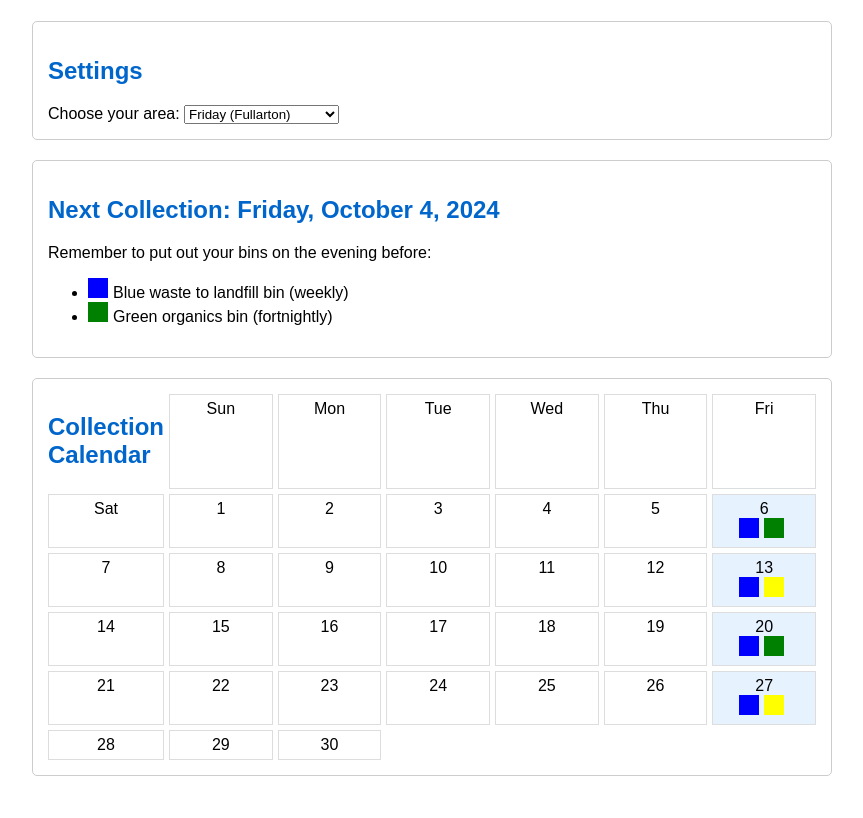
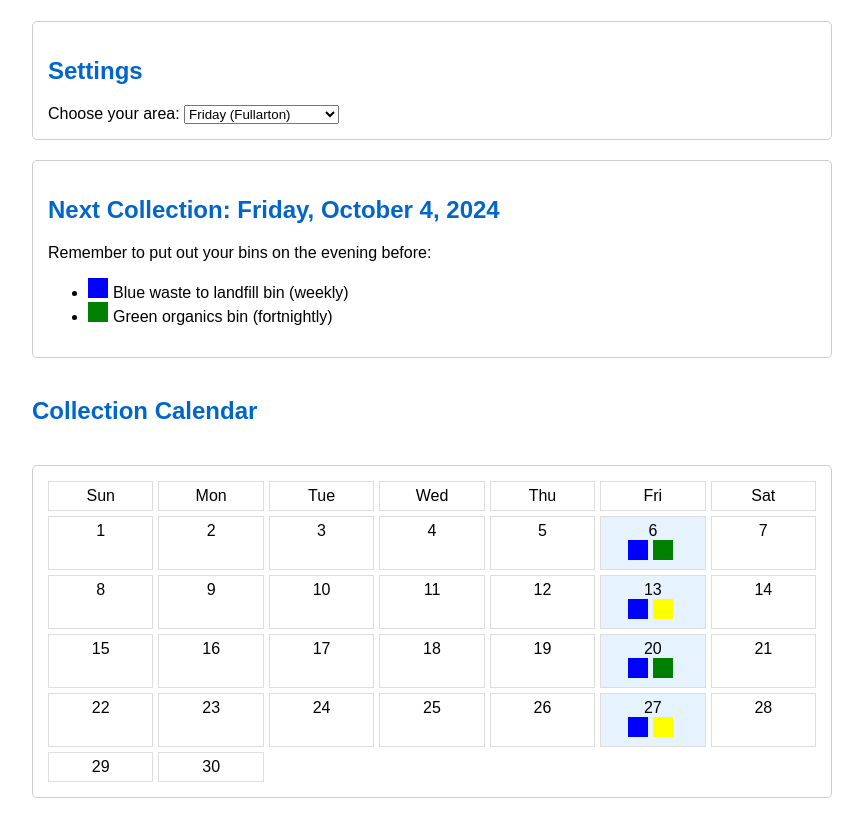
Before and after one commit to PixelVerseIT/unley-council-kerbside-bin-collection, a plain HTML site: page index.html in a window 1280 px wide. Shown: the part 99-917 px from the top of the page, without its empty margins (208-1071 px from the left). Before the commit the page ends 895 px from the top, so only its background shows below. Drawn offline with Linux system fonts and the light colour scheme.

Commit message:
ui optmization

```diff
--- a/index.html
+++ b/index.html
@@ -71,8 +71,9 @@
 
         <div id="next-collection"></div>
 
+        <h2>Collection Calendar</h2>
         <div id="calendar">
-            <h2>Collection Calendar</h2>
+
             <!-- Calendar will be populated by JavaScript -->
         </div>
     </div>
@@ -119,8 +120,6 @@
             const today = new Date();
             const firstDay = new Date(today.getFullYear(), today.getMonth(), 1);
             const lastDay = new Date(today.getFullYear(), today.getMonth() + 1, 0);
-
-            calendarDiv.innerHTML = '<h2>Collection Calendar</h2>';
 
             // Add day headers
             const days = ['Sun', 'Mon', 'Tue', 'Wed', 'Thu', 'Fri', 'Sat'];
```
